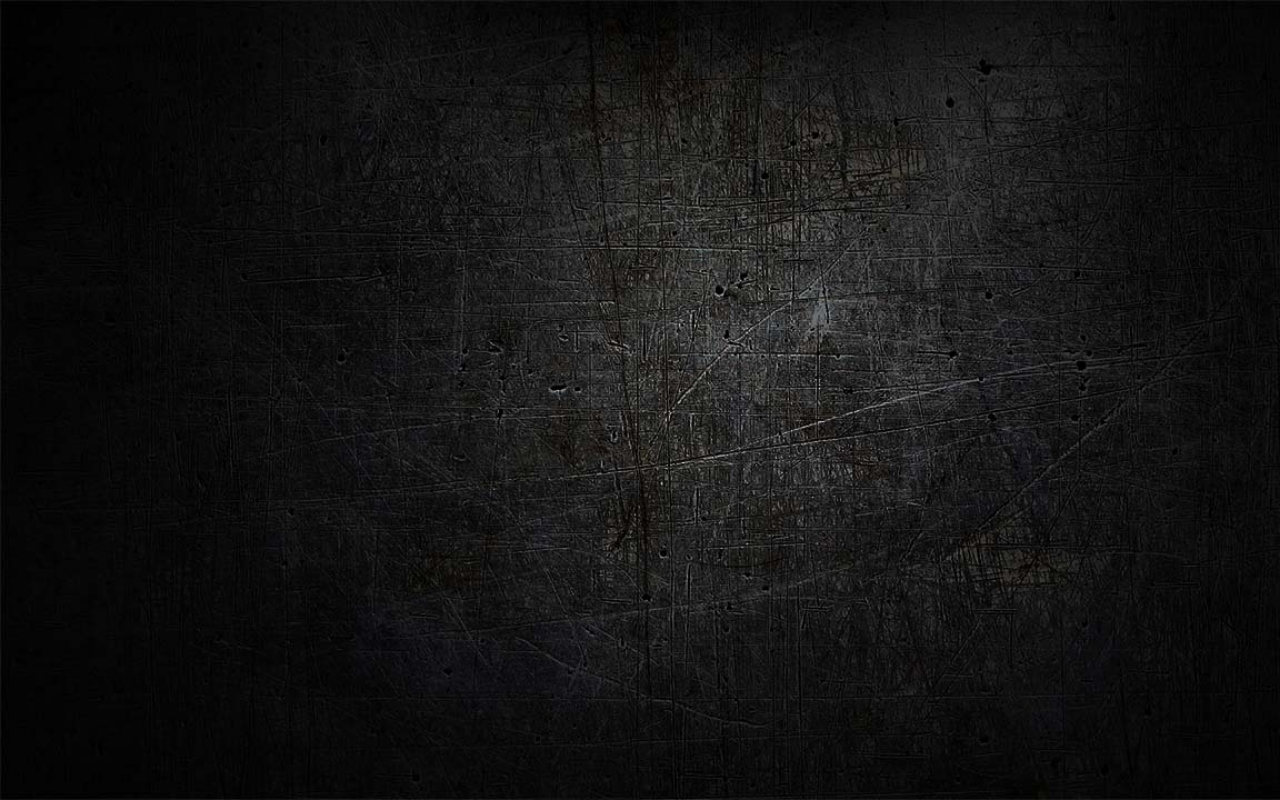
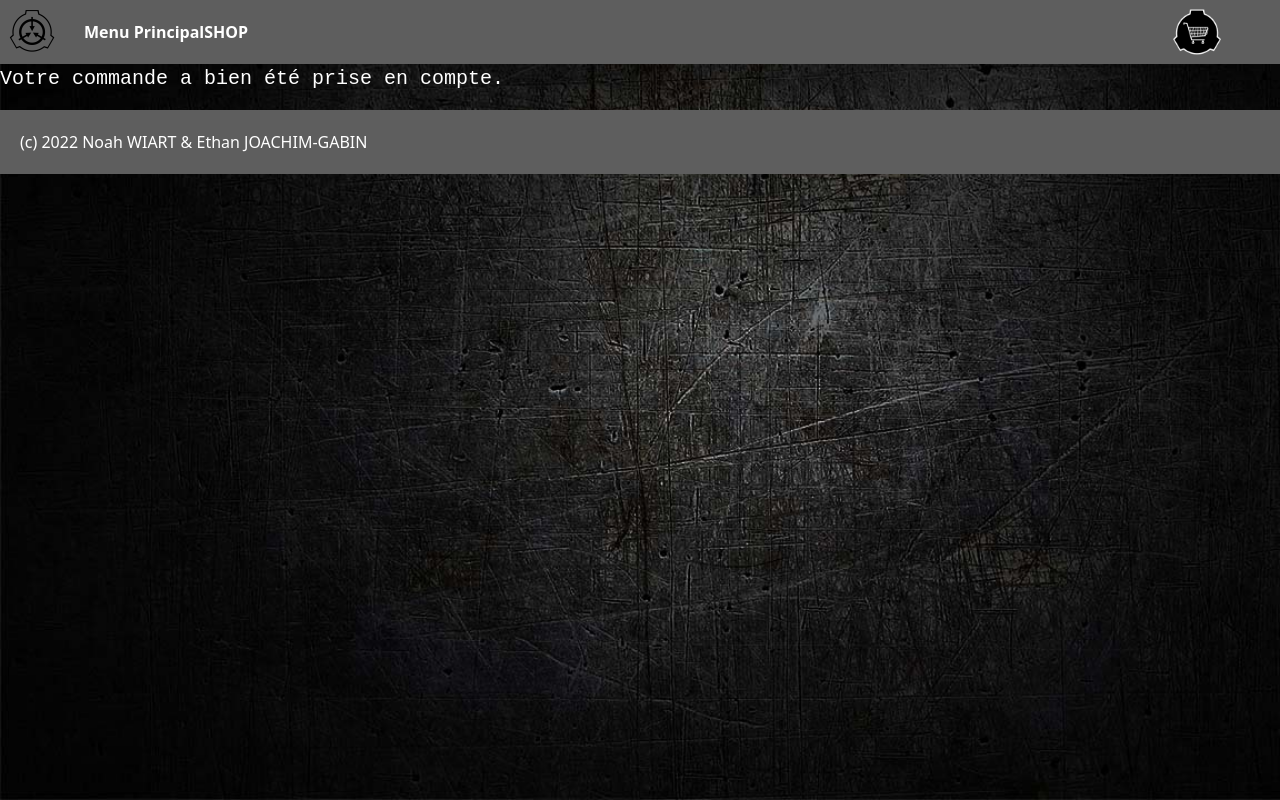
Before and after one commit to joachim-gabin/gtech1-projet9-react, a React (Create React App) app in the folder app/: page /order in a window 1280 px wide. Before the commit this address had no page. Built offline with nearby package versions, Linux system fonts and the light colour scheme.

Commit message:
Order + modifs

```diff
--- a/app/src/Accueil.js
+++ b/app/src/Accueil.js
@@ -23,7 +23,7 @@ class Accueil extends React.Component {
 
 				<div className="App-header">
 					<div class='App-log-spin'>
-						<img src={logo} width="300" style={{"borderRadius": "300px"}} />
+						<img src={logo2} width="300" style={{"borderRadius": "300px"}} />
 					</div>
 					<div class='App-log-spin-reverse'>
 						<img src={logo2} width="1500" style={{"borderRadius": "1500px"}} />
--- a/app/src/App.js
+++ b/app/src/App.js
@@ -13,6 +13,7 @@ import ArticlePage from './ArticlePage';
 
 import React from 'react';
 import Helmet from 'react-helmet';
+import Order from './Order';
 
 
 
@@ -61,6 +62,7 @@ class App extends React.Component {
 						<Route exact path='/cart' element={<ShoppingCart cart={this.state.cart} removeArticleFromCart={(a) => this.removeArticleFromCart(a)} />} />
 						<Route exact path="/articles" element={<ArticlePage cart={this.state.cart} addArticleToCart={(a) => this.addArticleToCart(a)} />} />
 
+						<Route exact path="/order" element={<Order cart={this.state.cart} />} />
 					</Routes>
 				</Router>
 			</>
--- /dev/null
+++ b/app/src/Order.js
@@ -0,0 +1,18 @@
+import Footer from "./components/Footer";
+import MenuBar from "./components/MenuBar";
+
+
+const Order = (props) => {
+
+	return (
+		<>
+			<MenuBar articles={props.cart} />
+
+			<p>Votre commande a bien été prise en compte.</p>
+
+			<Footer />
+		</>
+	);
+}
+
+export default Order;
--- a/app/src/ShoppingCart.js
+++ b/app/src/ShoppingCart.js
@@ -5,6 +5,7 @@ import Footer from "./components/Footer";
 import { Button, Container, Table } from "react-bootstrap";
 
 import logo from "./logo.jpg"
+import { Link } from "react-router-dom";
 
 
 
@@ -27,6 +28,8 @@ class ShoppingCart extends React.Component {
 				<MenuBar articles={this.props.cart} />
 
 				<Container>
+
+					{ /* List of articles in the cart. */ }
 					<Table striped bordered variant="dark" className="mt-5 mb-3">
 						<thead>
 							<tr>
@@ -52,13 +55,12 @@ class ShoppingCart extends React.Component {
 						</tbody>
 					</Table>
 
-					<div className="d-grid gap-2">
-						{
-							this.props.cart.length == 0
-							? <Button variant="success" className="mb-3" size="lg" disabled>Procéder au paiement</Button>
-							: <Button variant="success" className="mb-3" size="lg">Procéder au paiement ({somme}€)</Button>
-						}
-					</div>
+					{ /* Proceed to payment button. */ }
+					{
+						this.props.cart.length == 0
+						? <div className="d-grid gap-2"><Button variant="success" className="mb-3" size="lg" disabled>Procéder au paiement</Button></div>
+						: <Link to="/order" className="d-grid gap-2"><Button variant="success" className="mb-3" size="lg">Procéder au paiement ({somme}€)</Button></Link>
+					}
 				</Container>
 
 				<Footer />
```
